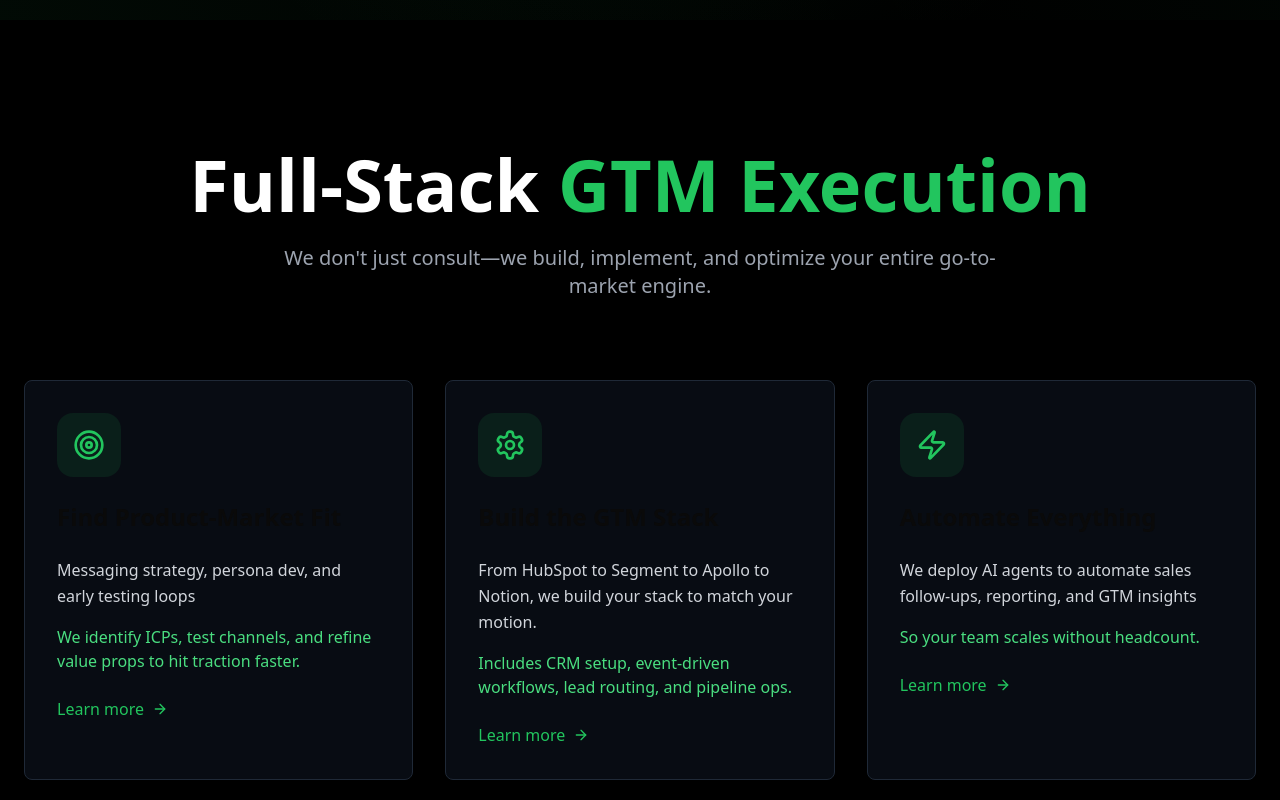
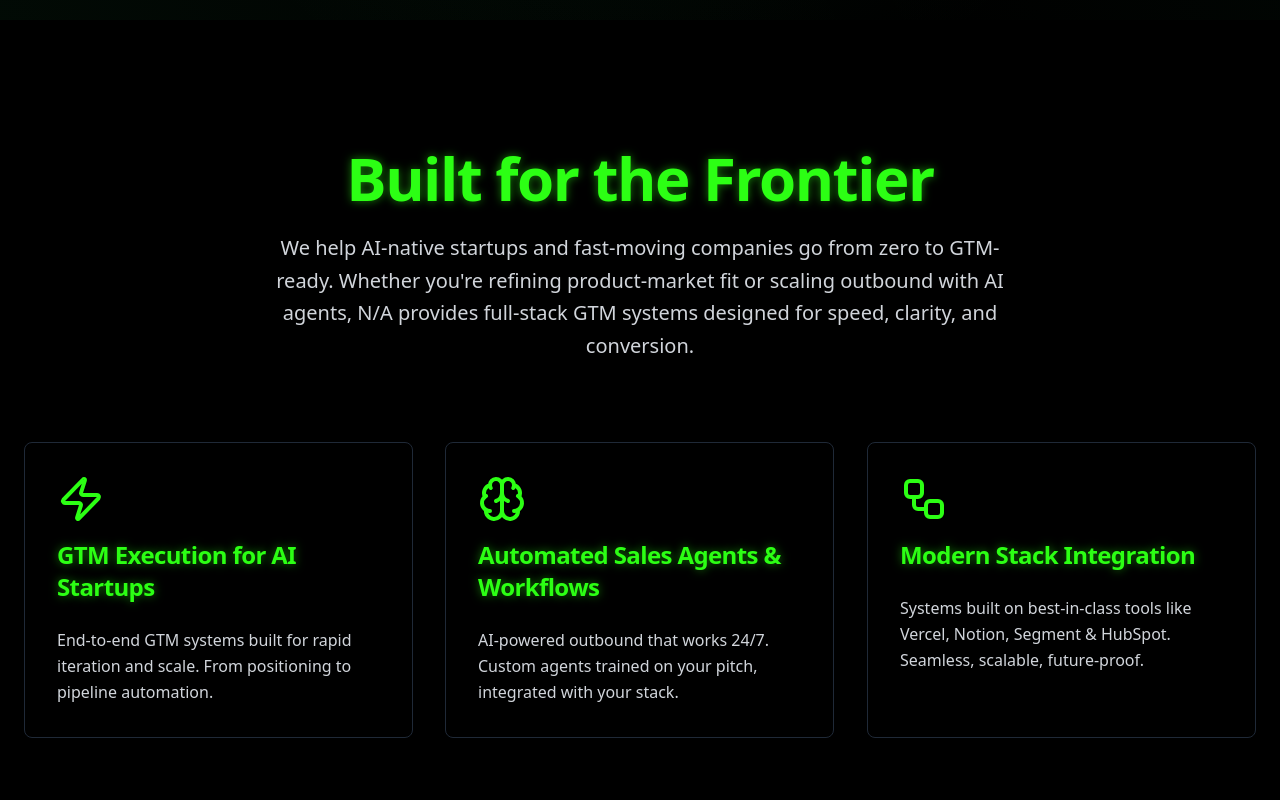
Before and after one commit to Briannzau/N-A, a Next.js app: page / in a window 1280 px wide. Shown: the part 780-1580 px from the top of the page. Built offline with nearby package versions, Linux system fonts and the light colour scheme.

Commit message:
Update design system and content

```diff
--- a/app/globals.css
+++ b/app/globals.css
@@ -2,8 +2,11 @@
 @tailwind components;
 @tailwind utilities;
 
+/* Import Sora font */
+@import url('https://fonts.googleapis.com/css2?family=Sora:wght@300;400;500;600;700&display=swap');
+
 body {
-  font-family: system-ui, -apple-system, BlinkMacSystemFont, "Segoe UI", Roboto, sans-serif;
+  font-family: 'Sora', system-ui, -apple-system, BlinkMacSystemFont, sans-serif;
 }
 
 @layer utilities {
@@ -15,57 +18,29 @@ body {
 /* Base theme colors and variables */
 @layer base {
   :root {
-    --background: 0 0% 100%;
-    --foreground: 0 0% 3.9%;
-    --card: 0 0% 100%;
-    --card-foreground: 0 0% 3.9%;
-    --popover: 0 0% 100%;
-    --popover-foreground: 0 0% 3.9%;
-    --primary: 0 0% 9%;
-    --primary-foreground: 0 0% 98%;
-    --secondary: 0 0% 96.1%;
-    --secondary-foreground: 0 0% 9%;
-    --muted: 0 0% 96.1%;
-    --muted-foreground: 0 0% 45.1%;
-    --accent: 0 0% 96.1%;
-    --accent-foreground: 0 0% 9%;
-    --destructive: 0 84.2% 60.2%;
-    --destructive-foreground: 0 0% 98%;
-    --border: 0 0% 89.8%;
-    --input: 0 0% 89.8%;
-    --ring: 0 0% 3.9%;
-    --chart-1: 12 76% 61%;
-    --chart-2: 173 58% 39%;
-    --chart-3: 197 37% 24%;
-    --chart-4: 43 74% 66%;
-    --chart-5: 27 87% 67%;
-    --radius: 0.5rem;
-  }
-  .dark {
-    --background: 0 0% 3.9%;
-    --foreground: 0 0% 98%;
+    --neon-green: 114 100% 54%;
+    --neon-glow: 0 0 20px hsl(var(--neon-green) / 0.5);
+
+    --background: 0 0% 0%;
+    --foreground: 114 100% 54%;
     --card: 0 0% 3.9%;
-    --card-foreground: 0 0% 98%;
+    --card-foreground: 114 100% 54%;
     --popover: 0 0% 3.9%;
-    --popover-foreground: 0 0% 98%;
-    --primary: 0 0% 98%;
-    --primary-foreground: 0 0% 9%;
+    --popover-foreground: 114 100% 54%;
+    --primary: 114 100% 54%;
+    --primary-foreground: 0 0% 0%;
     --secondary: 0 0% 14.9%;
-    --secondary-foreground: 0 0% 98%;
+    --secondary-foreground: 114 100% 54%;
     --muted: 0 0% 14.9%;
-    --muted-foreground: 0 0% 63.9%;
-    --accent: 0 0% 14.9%;
-    --accent-foreground: 0 0% 98%;
+    --muted-foreground: 114 100% 54%;
+    --accent: 114 100% 54%;
+    --accent-foreground: 0 0% 0%;
     --destructive: 0 62.8% 30.6%;
     --destructive-foreground: 0 0% 98%;
-    --border: 0 0% 14.9%;
-    --input: 0 0% 14.9%;
-    --ring: 0 0% 83.1%;
-    --chart-1: 220 70% 50%;
-    --chart-2: 160 60% 45%;
-    --chart-3: 30 80% 55%;
-    --chart-4: 280 65% 60%;
-    --chart-5: 340 75% 55%;
+    --border: 114 100% 54%;
+    --input: 114 100% 54%;
+    --ring: 114 100% 54%;
+    --radius: 0.5rem;
   }
 }
 
@@ -75,6 +50,28 @@ body {
   }
   body {
     @apply bg-background text-foreground;
+  }
+
+  /* Enhanced text styles */
+  h1, h2, h3, h4, h5, h6 {
+    @apply font-sora font-bold tracking-tight;
+  }
+
+  /* Neon text effect */
+  .text-neon {
+    color: hsl(var(--neon-green));
+    text-shadow: 0 0 10px hsl(var(--neon-green) / 0.5);
+  }
+
+  /* Hover effects */
+  .hover-glow {
+    transition: all 0.3s ease;
+  }
+
+  .hover-glow:hover {
+    color: hsl(var(--neon-green));
+    text-shadow: var(--neon-glow);
+    transform: translateY(-1px);
   }
 }
 
@@ -96,20 +93,21 @@ body {
 }
 
 ::-webkit-scrollbar-track {
-  background: #111;
+  @apply bg-black;
 }
 
 ::-webkit-scrollbar-thumb {
-  background: #22c55e;
+  background: hsl(var(--neon-green));
   border-radius: 3px;
 }
 
 /* Selection styles */
 ::selection {
-  @apply bg-green-500/30 text-white;
+  background: hsl(var(--neon-green) / 0.3);
+  color: hsl(var(--neon-green));
 }
 
-/* Optimized transitions */
+/* Optimized animations */
 .animate-in {
   animation: fade-in 0.3s ease-out;
   will-change: transform, opacity;
@@ -157,3 +155,15 @@ body {
     background-position: 200% 50%;
   }
 }
+
+/* Card hover effects */
+.card-hover {
+  transition: transform 0.3s ease, border-color 0.3s ease;
+  will-change: transform, border-color;
+}
+
+.card-hover:hover {
+  transform: translateY(-5px);
+  border-color: hsl(var(--neon-green));
+  box-shadow: 0 0 20px hsl(var(--neon-green) / 0.2);
+}
--- a/app/page.tsx
+++ b/app/page.tsx
@@ -2,19 +2,15 @@
 
 import HeroSection from "@/components/home/hero-section"
 import ServicesPreview from "@/components/home/services-preview"
-import PortfolioPreview from "@/components/home/portfolio-preview"
-import AboutPreview from "@/components/home/about-preview"
-import LogosCarousel from "@/components/home/logos-carousel"
+import FrontierSection from "@/components/home/frontier-section"
 import CTASection from "@/components/home/cta-section"
 
 export default function HomePage() {
   return (
     <div className="min-h-screen bg-black text-white relative z-10">
       <HeroSection />
+      <FrontierSection />
       <ServicesPreview />
-      <PortfolioPreview />
-      <AboutPreview />
-      <LogosCarousel />
       <CTASection />
     </div>
   )
--- /dev/null
+++ b/components/home/frontier-section.tsx
@@ -0,0 +1,68 @@
+"use client"
+
+import { motion } from "framer-motion"
+import { Card, CardContent } from "@/components/ui/card"
+import { Zap, Brain, Workflow } from "lucide-react"
+
+const features = [
+  {
+    icon: Zap,
+    title: "GTM Execution for AI Startups",
+    description: "End-to-end GTM systems built for rapid iteration and scale. From positioning to pipeline automation.",
+  },
+  {
+    icon: Brain,
+    title: "Automated Sales Agents & Workflows",
+    description: "AI-powered outbound that works 24/7. Custom agents trained on your pitch, integrated with your stack.",
+  },
+  {
+    icon: Workflow,
+    title: "Modern Stack Integration",
+    description: "Systems built on best-in-class tools like Vercel, Notion, Segment & HubSpot. Seamless, scalable, future-proof.",
+  },
+]
+
+export default function FrontierSection() {
+  return (
+    <section className="py-32 px-6">
+      <div className="max-w-7xl mx-auto">
+        <motion.div
+          initial={{ opacity: 0, y: 50 }}
+          whileInView={{ opacity: 1, y: 0 }}
+          transition={{ duration: 0.8 }}
+          viewport={{ once: true }}
+          className="text-center mb-20"
+        >
+          <h2 className="text-5xl md:text-6xl font-bold mb-6 text-neon">
+            Built for the Frontier
+          </h2>
+          <p className="text-xl text-gray-300 max-w-3xl mx-auto leading-relaxed">
+            We help AI-native startups and fast-moving companies go from zero to GTM-ready. Whether you're refining product-market fit or scaling outbound with AI agents, N/A provides full-stack GTM systems designed for speed, clarity, and conversion.
+          </p>
+        </motion.div>
+
+        <div className="grid md:grid-cols-3 gap-8">
+          {features.map((feature, index) => (
+            <motion.div
+              key={index}
+              initial={{ opacity: 0, y: 50 }}
+              whileInView={{ opacity: 1, y: 0 }}
+              transition={{ duration: 0.8, delay: index * 0.2 }}
+              viewport={{ once: true }}
+            >
+              <Card className="bg-black/50 border-gray-800 card-hover h-full backdrop-blur-sm">
+                <CardContent className="p-8">
+                  <div className="mb-6">
+                    <feature.icon className="w-12 h-12 text-[hsl(var(--neon-green))] mb-4" />
+                    <h3 className="text-2xl font-bold mb-4 text-neon">{feature.title}</h3>
+                  </div>
+                  <p className="text-gray-300 leading-relaxed">{feature.description}</p>
+                </CardContent>
+              </Card>
+            </motion.div>
+          ))}
+        </div>
+      </div>
+    </section>
+  )
+}
--- a/tailwind.config.ts
+++ b/tailwind.config.ts
@@ -10,9 +10,13 @@ const config: Config = {
   ],
   theme: {
     extend: {
+      fontFamily: {
+        sora: ['Sora', 'system-ui', 'sans-serif'],
+      },
       colors: {
         background: 'hsl(var(--background))',
         foreground: 'hsl(var(--foreground))',
+        neon: 'hsl(var(--neon-green))',
         card: {
           DEFAULT: 'hsl(var(--card))',
           foreground: 'hsl(var(--card-foreground))'
@@ -44,23 +48,6 @@ const config: Config = {
         border: 'hsl(var(--border))',
         input: 'hsl(var(--input))',
         ring: 'hsl(var(--ring))',
-  			chart: {
-  				'1': 'hsl(var(--chart-1))',
-  				'2': 'hsl(var(--chart-2))',
-  				'3': 'hsl(var(--chart-3))',
-  				'4': 'hsl(var(--chart-4))',
-  				'5': 'hsl(var(--chart-5))'
-  			},
-  			sidebar: {
-  				DEFAULT: 'hsl(var(--sidebar-background))',
-  				foreground: 'hsl(var(--sidebar-foreground))',
-  				primary: 'hsl(var(--sidebar-primary))',
-  				'primary-foreground': 'hsl(var(--sidebar-primary-foreground))',
-  				accent: 'hsl(var(--sidebar-accent))',
-  				'accent-foreground': 'hsl(var(--sidebar-accent-foreground))',
-  				border: 'hsl(var(--sidebar-border))',
-  				ring: 'hsl(var(--sidebar-ring))'
-  			}
       },
       borderRadius: {
         lg: 'var(--radius)',
@@ -69,20 +56,12 @@ const config: Config = {
       },
       keyframes: {
         'accordion-down': {
-  				from: {
-  					height: '0'
-  				},
-  				to: {
-  					height: 'var(--radix-accordion-content-height)'
-  				}
+          from: { height: '0' },
+          to: { height: 'var(--radix-accordion-content-height)' }
         },
         'accordion-up': {
-  				from: {
-  					height: 'var(--radix-accordion-content-height)'
-  				},
-  				to: {
-  					height: '0'
-  				}
+          from: { height: 'var(--radix-accordion-content-height)' },
+          to: { height: '0' }
         }
       },
       animation: {
@@ -93,4 +72,5 @@ const config: Config = {
   },
   plugins: [require("tailwindcss-animate")],
 };
+
 export default config;
```
Lines whose indentation alone changed are shown as unchanged.
